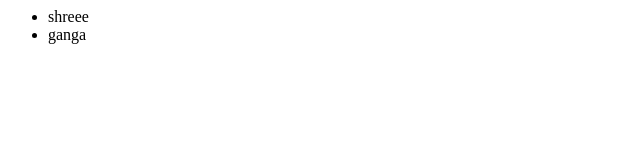
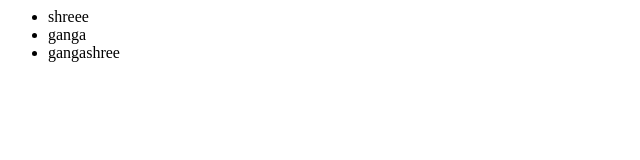
Before and after one commit to balinenisreedharnaidu/repotest, a plain HTML site: page index.html in a window 1280 px wide. Shown: the whole page, without its empty margins (0-640 px from the left). Drawn offline with Linux system fonts and the light colour scheme.

Commit message:
added one name

```diff
--- a/index.html
+++ b/index.html
@@ -4,6 +4,7 @@
         <ul>
             <li>shreee</li>
             <li>ganga</li>
+            <li>gangashree</li>
         </ul>
     </body>
 </html>
```
